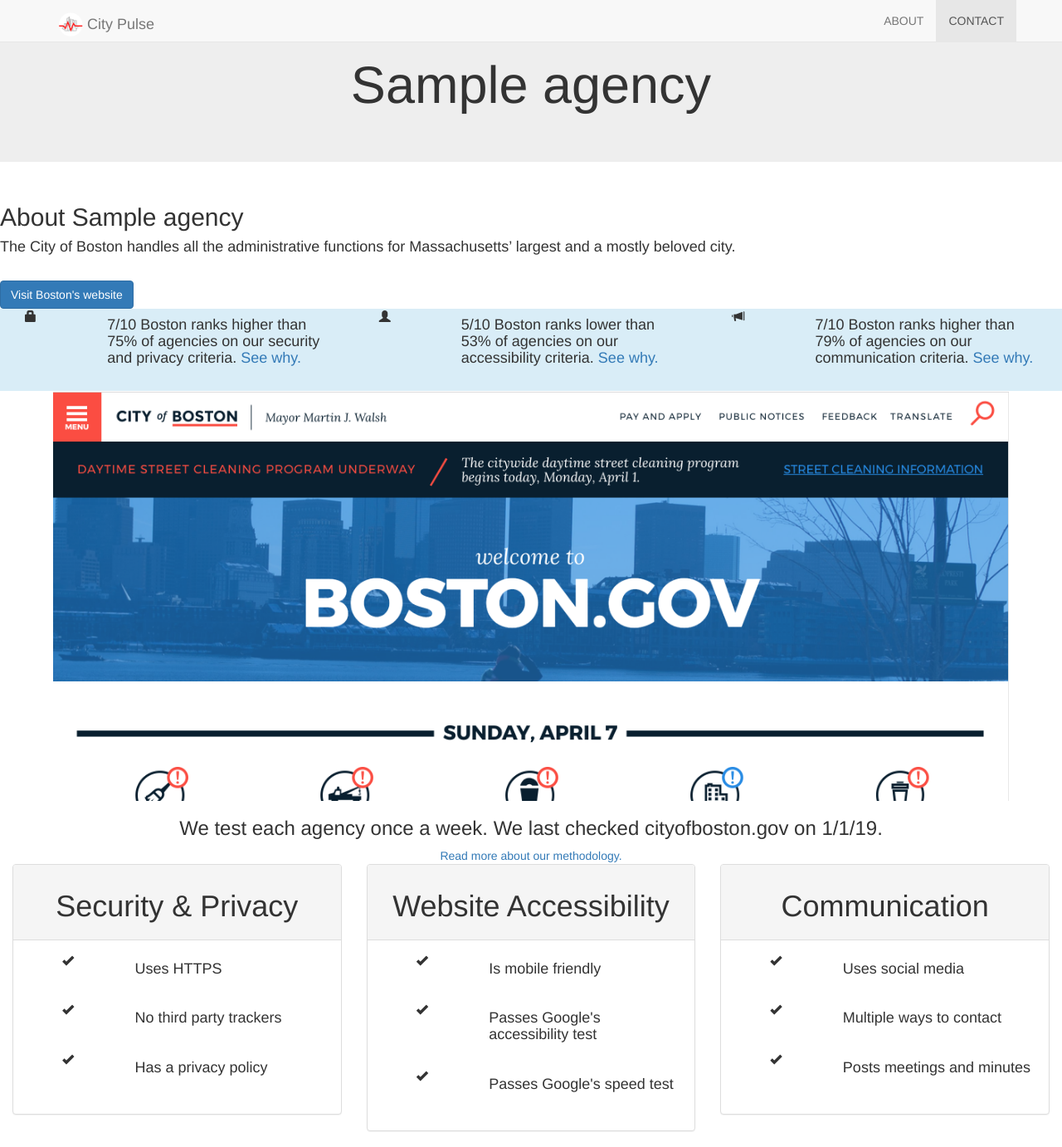
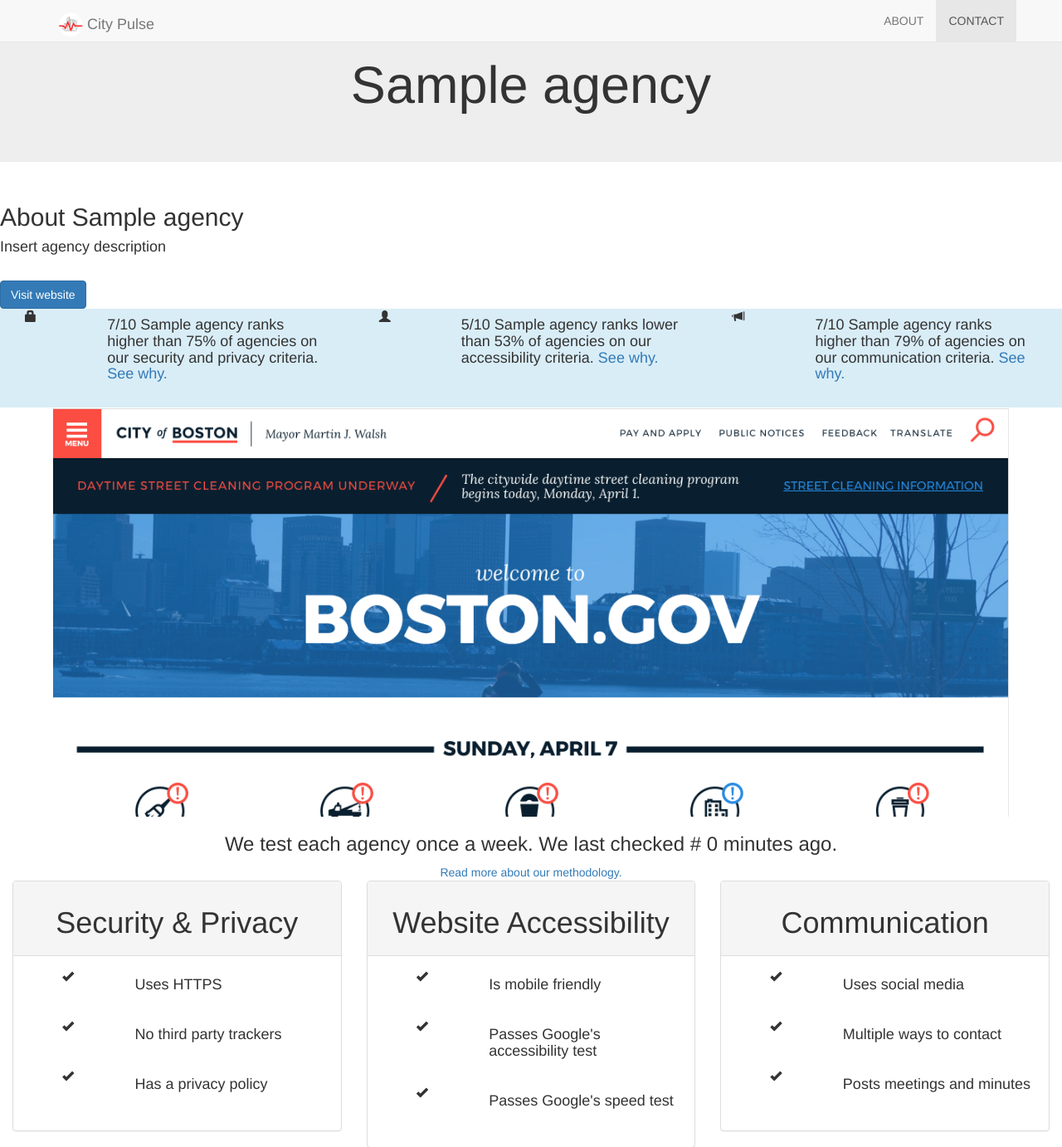
Before and after one commit to codeforboston/GovLens, a Django app: page /agency/1/ in a window 1280 px wide. Shown: the top 1382 px of the page at 83% size. Run offline with Django 3.2, Linux system fonts and the light colour scheme; tables that the repository leaves empty hold one stand-in row (values such as "Sample post"); some libraries are stand-ins or nearby versions.

Commit message:
keep swapping hard code for variables

```diff
--- a/civic_pulse/templates/agency-detail.html
+++ b/civic_pulse/templates/agency-detail.html
@@ -240,8 +240,8 @@
   <div class="row">
     <div>
       <h2>About {{ agency }}</h2>
-      <h4>The City of Boston handles all the administrative functions for Massachusetts’ largest and a mostly beloved city.</h4>
-      <br><a class="btn btn-primary" href="https://www.cityofboston.gov" role="button" target='_blank'>Visit Boston's website</a>
+      <h4>Insert agency description</h4>
+      <br><a class="btn btn-primary" href="{{ agency.website }}" role="button" target='_blank'>Visit website</a>
     </div>
   </div>
 </div>
@@ -253,7 +253,7 @@
         <span class="glyphicon glyphicon-lock logo-small slideanim"></span>
       </div>
       <div class="col-sm-9">
-        <h4><span class='score text-green'>7/10</span> Boston ranks higher than 75% of agencies on our security and privacy criteria. <a href="#security">See why.</a></h4><br>
+        <h4><span class='score text-green'>7/10</span> {{ agency }} ranks higher than 75% of agencies on our security and privacy criteria. <a href="#security">See why.</a></h4><br>
       </div>
     </div>
     <div class='col-sm-4'>
@@ -261,7 +261,7 @@
         <span class="glyphicon glyphicon-user logo-small slideanim"></span>
       </div>
       <div class="col-sm-9">
-        <h4><span class='score text-red'>5/10</span> Boston ranks lower than 53% of agencies on our accessibility criteria. <a href='#accessibility'>See why.</a></h4><br>
+        <h4><span class='score text-red'>5/10</span> {{ agency }} ranks lower than 53% of agencies on our accessibility criteria. <a href='#accessibility'>See why.</a></h4><br>
       </div>
     </div>
       <div class='col-sm-4'>
@@ -269,7 +269,7 @@
         <span class="glyphicon glyphicon-bullhorn logo-small slideanim"></span>
       </div>
       <div class="col-sm-9">
-        <h4><span class='score text-green'>7/10</span> Boston ranks higher than 79% of agencies on our communication criteria. <a href='#communication'>See why.</a></h4><br>
+        <h4><span class='score text-green'>7/10</span> {{ agency }} ranks higher than 79% of agencies on our communication criteria. <a href='#communication'>See why.</a></h4><br>
       </div>
     </div>
   </div>
@@ -281,7 +281,7 @@
 <!-- Container (Scoring Section) -->
 <div id="pricing" class="container-fluid">
   <div class="text-center">
-    <h3>We test each agency once a week. We last checked cityofboston.gov on 1/1/19.</h3>
+    <h3>We test each agency once a week. We last checked {{ agency.website }} {{ last_entry.created_date | timesince }} ago.</h3>
     <a href='#'>Read more about our methodology.</a>
   </div>
   <div class="row slideanim">
```
